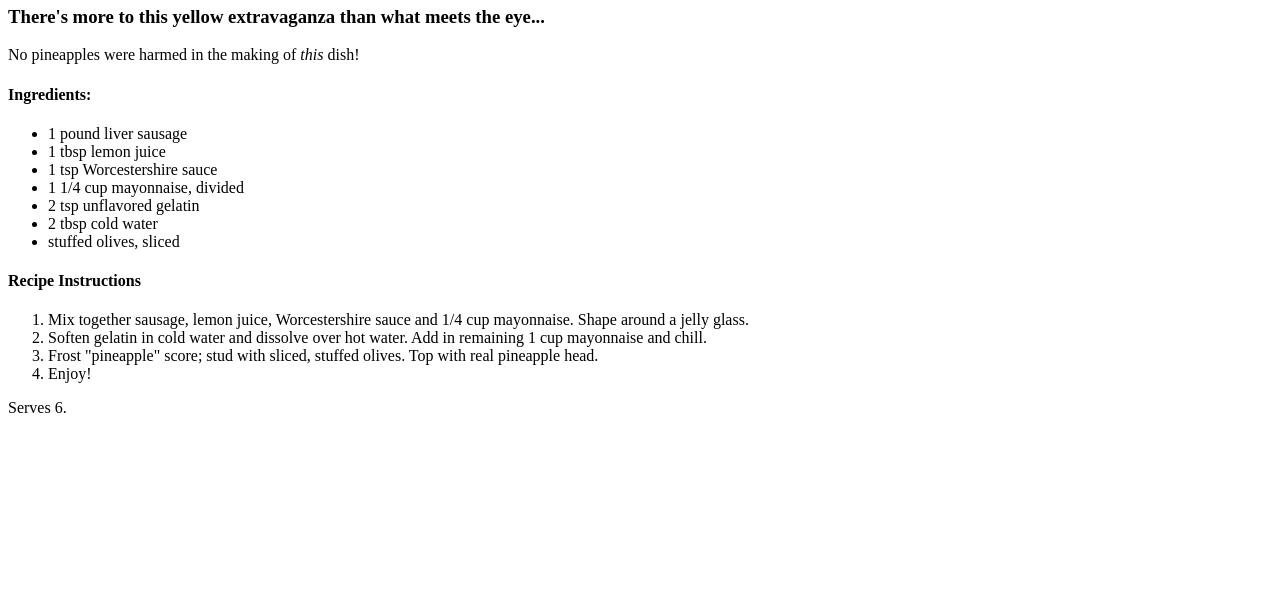
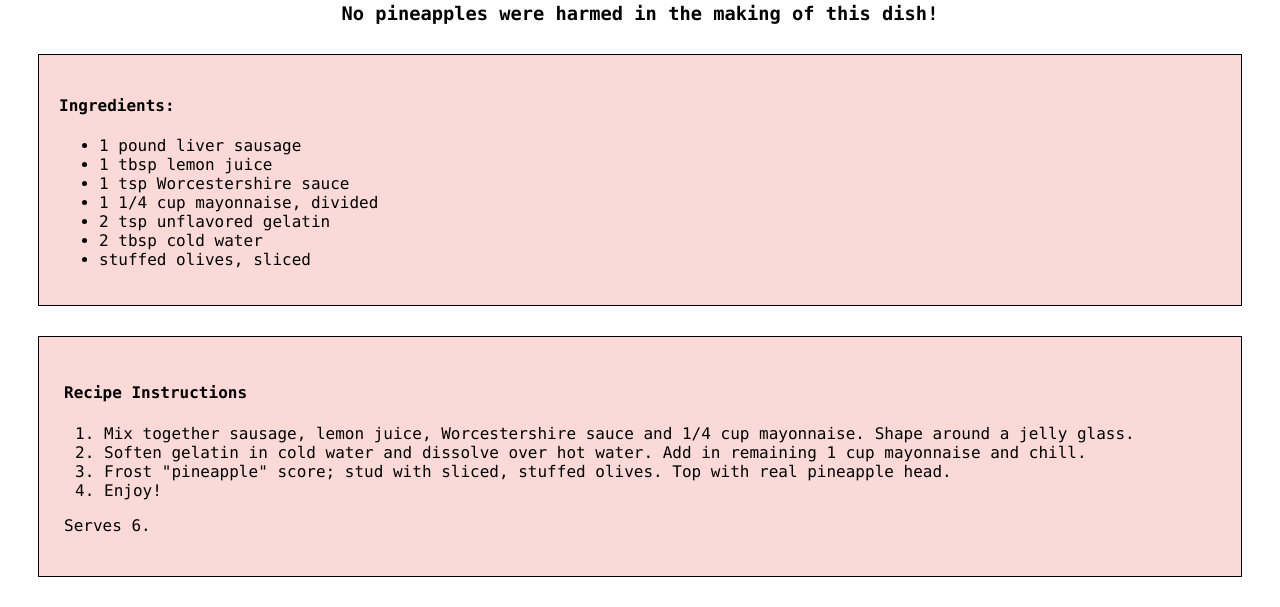
Before and after one commit to kbystroff/odin-recipes, a plain HTML site: page recipes/liver-pineapple.html in a window 1280 px wide. Shown: the part 397-1004 px from the top of the page. Before the commit the page ends 830 px from the top, so only its background shows below. Drawn offline with Linux system fonts and the light colour scheme.

Commit message:
update css properties

```diff
--- a/recipes/liver-pineapple.html
+++ b/recipes/liver-pineapple.html
@@ -1,6 +1,7 @@
 <!DOCTYPE html>
 <html lang="en">
 <head>
+    <link rel="stylesheet" href="../../odin-recipes/styles.css">
     <meta charset="UTF-8">
     <title>Liver Pineapple Sausage</title>
 
@@ -8,11 +9,11 @@
 <body>
     <h1>Liver Pineapple Sausage</h1>
     <img src="https://img.buzzfeed.com/buzzfeed-static/static/2014-01/enhanced/webdr05/9/12/enhanced-buzz-29238-1389287410-18.jpg?downsize=600:*&output-format=auto&output-quality=auto" alt="a scored pineapple embellished in cheese slices and olives and resting atop a serving tray">
-    <h3>There's more to this yellow extravaganza than what meets the eye...</h3>
-    <p>No pineapples were harmed in the making of <em>this</em> dish!</p>
+    <h3>No pineapples were harmed in the making of this dish!</h3>
 
 
-    <div>
+
+    <div class="ingredients pineapple">
         <h4>Ingredients:</h4>
     <ul>
         <li>1 pound liver sausage</li>
@@ -24,7 +25,7 @@
         <li>stuffed olives, sliced</li>
     </ul>
     </div>
-    <div>
+    <div class="instructions pineapple">
         <h4>Recipe Instructions</h4>
         <ol>
             <li>Mix together sausage, lemon juice, Worcestershire sauce and 1/4 cup mayonnaise.
--- a/styles.css
+++ b/styles.css
@@ -2,6 +2,43 @@ h1 {
     text-align: center;
 }
 
+h3 {
+    text-align: center;
+
+}
+.caption{
+    text-align: center;
+    font-size: 14px;
+}
+
+.ingredients{
+    border: 1px solid black;
+    margin: 30px;
+    background-color:cornsilk;
+    padding: 20px;
+}
+.ingredients.tuna{
+    background-color:#d0d78b;
+}
+
+.ingredients.pineapple{
+    background-color: #fad9d7;
+}
+
+.instructions{
+    border: 1px solid black;
+    margin: 30px;
+    background-color: cornsilk;
+    padding: 25px;
+}
+
+.instructions.tuna{
+    background-color:#d0d78b;
+}
+
+.instructions.pineapple{
+    background-color: #fad9d7;
+}
 img {
     display: block;
     margin-left: auto;
@@ -10,7 +47,7 @@ img {
     width: 400px;
 }
 
-ul {
+.links {
     text-align: center;
     list-style: none;
     font-size: 22px;
```
Also changed, not shown: index.html (+1 -1 lines), recipes/ham-banana.html (+7 -6 lines), recipes/tuna-pie.html (+4 -4 lines).
